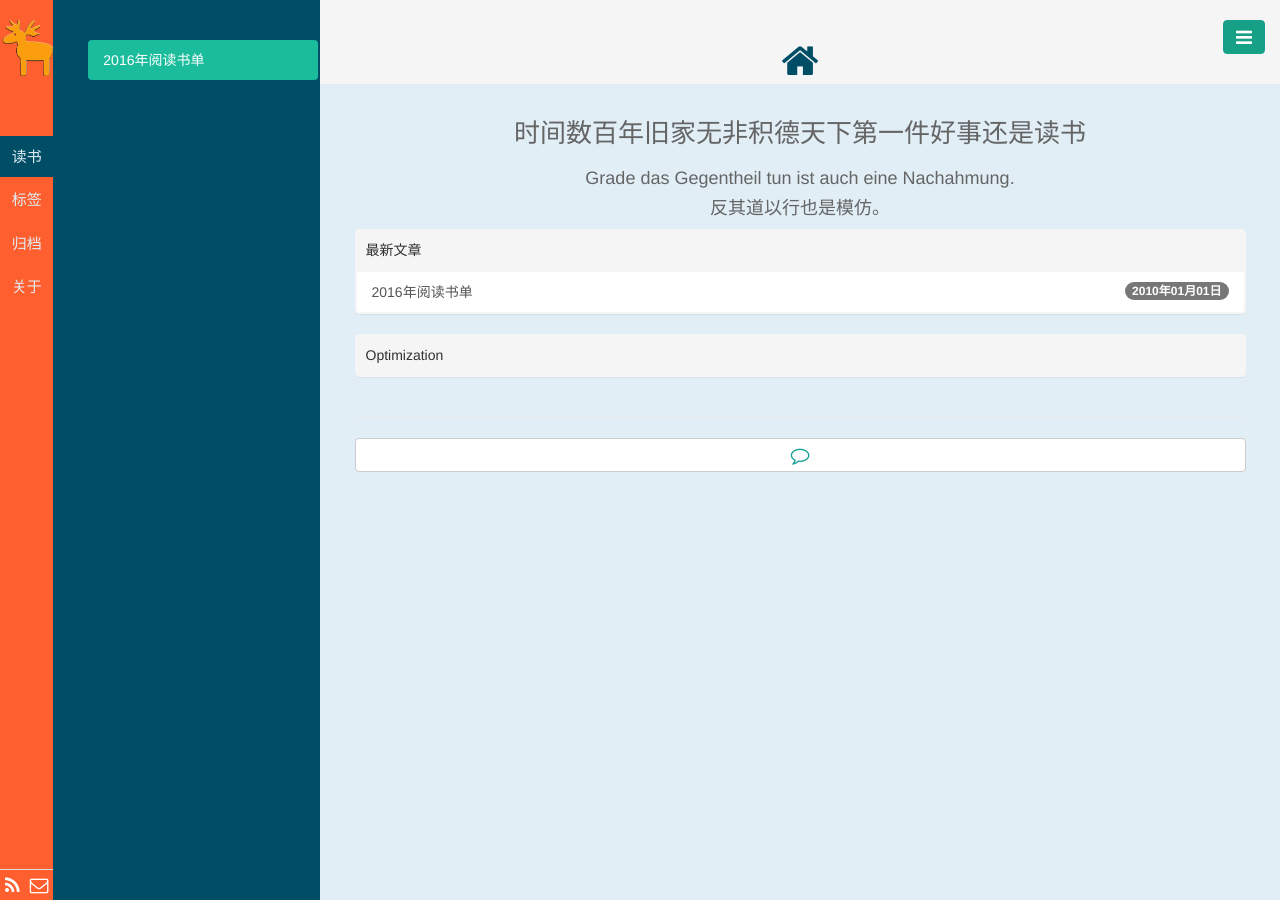
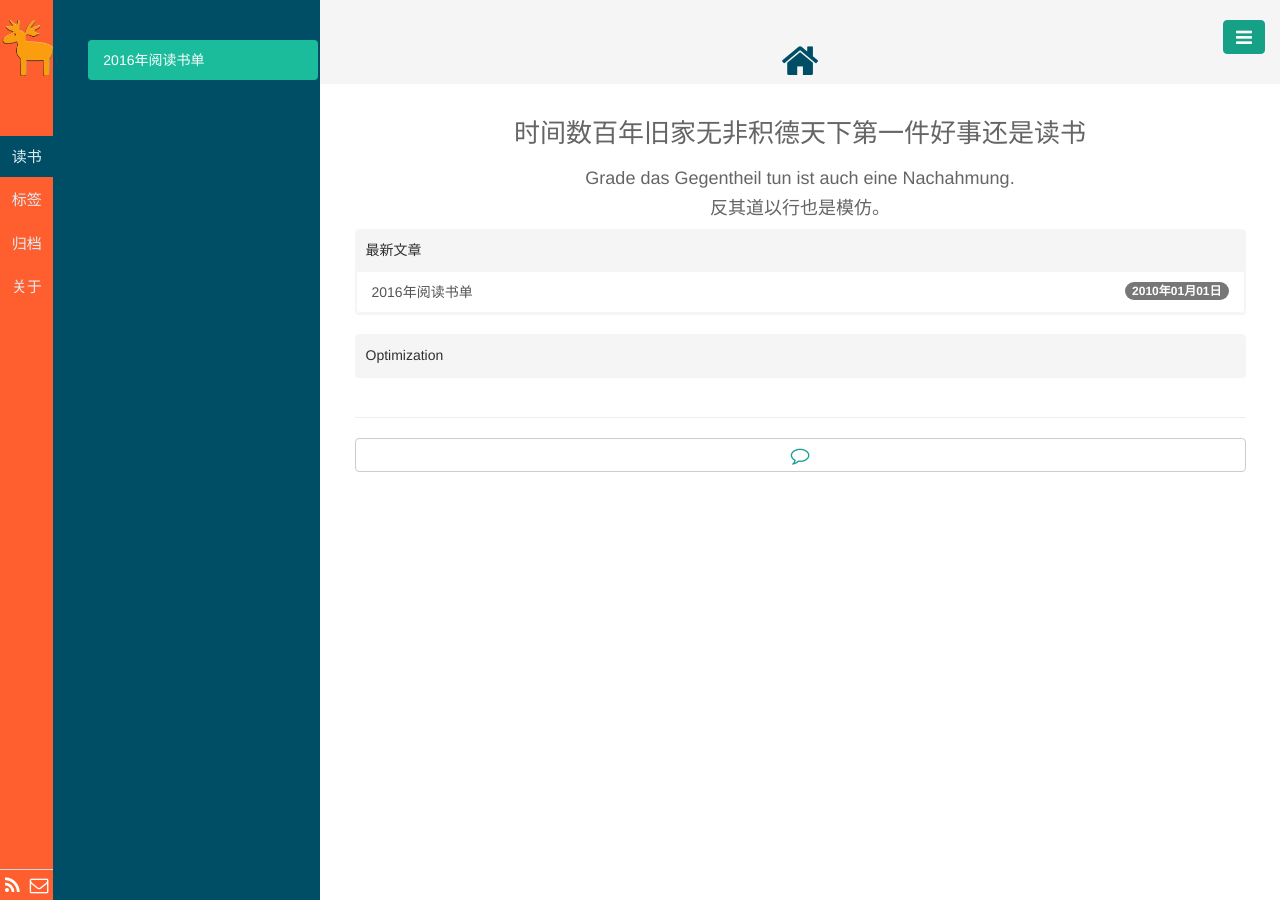
Before and after one commit to mathesse/mathesse.github.io, a Jekyll site: the page built from index.html, in a window 1280 px wide. Built offline with Jekyll 4.4.1, drawn with Linux system fonts in a browser that asks for light colours; the list of posts is cut into pages by our own code.

Commit message:
Update base.css

```diff
--- a/public/css/base.css
+++ b/public/css/base.css
@@ -86,7 +86,7 @@
   /*border-right: 2px solid #303030;*/
   border-right: 2px solid #004e66;
   overflow-y: auto;
-  font-color: #e1eef6;
+  font-color: #e1eef6;/*light blue*/
   margin-top: 40px;
 }
 
@@ -94,10 +94,8 @@
 .aside3 {
   height: 100%;
   overflow-y: auto;
-  /*background-color: #fff;*/
-  background-color: #e1eef6;/*light blue*/
+  background-color: #fff;
   overflow-x: hidden;
-
   /*background-image: url(/public/img/bg_lines1.jpg);*/
 }
 .aside3-title {
```
